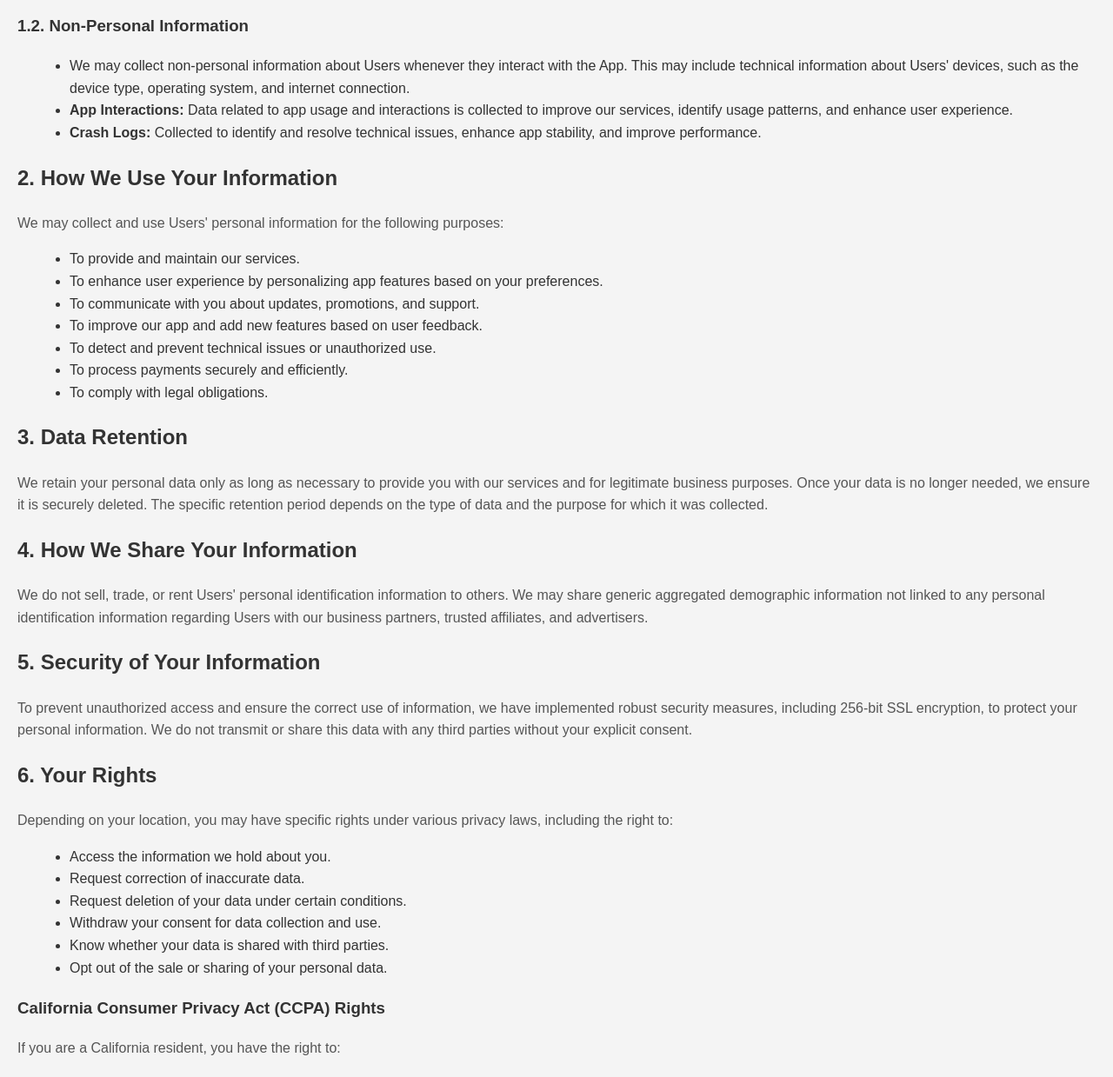
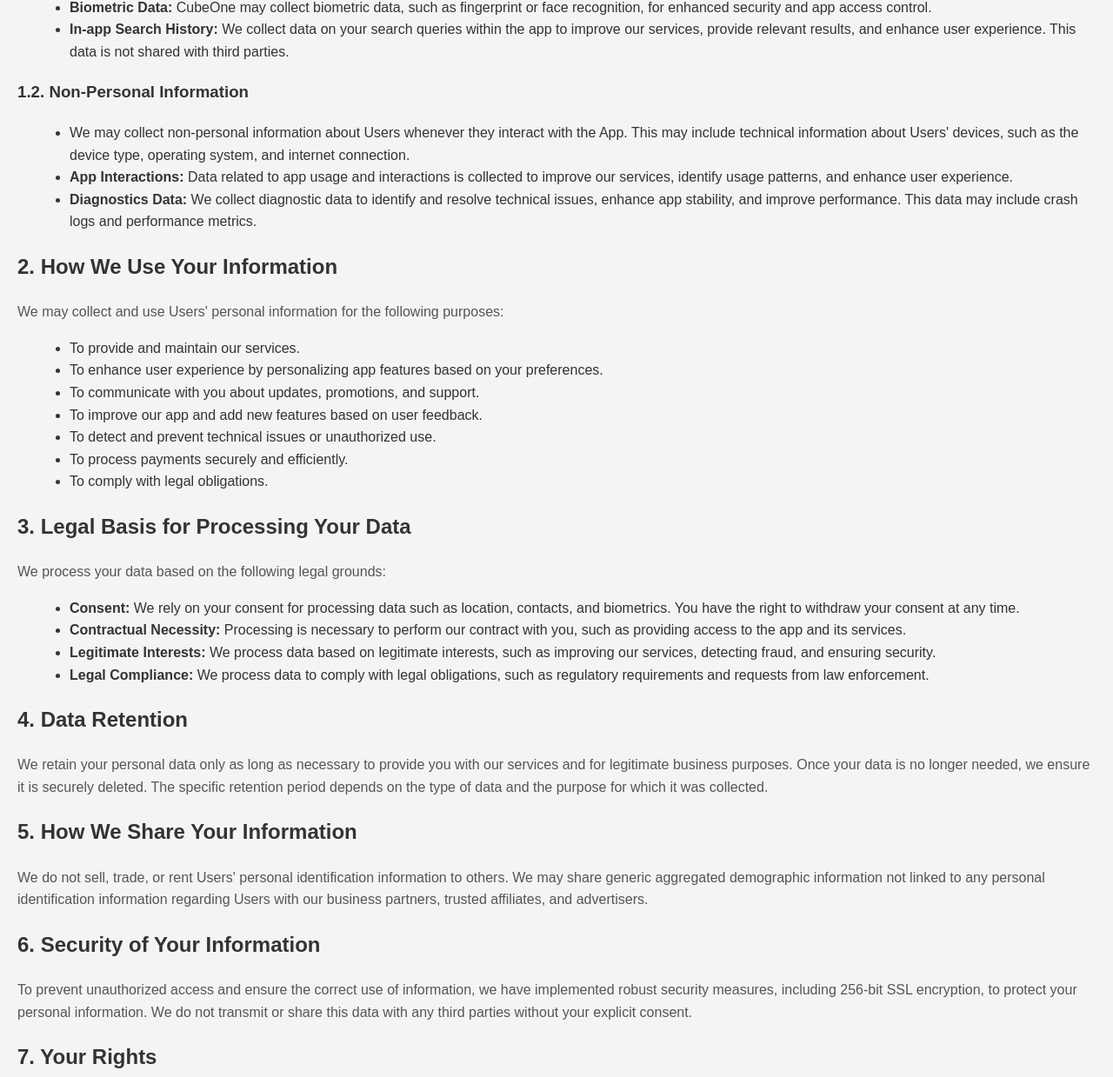
Before and after one commit to rohitjain9323/privacy_policy, a plain HTML site: page index.html in a window 1280 px wide. Shown: the part 1236-2475 px from the top of the page at 87% size. Drawn offline with Linux system fonts and the light colour scheme.

Commit message:
Update index.html

```diff
--- a/index.html
+++ b/index.html
@@ -47,6 +47,7 @@
 
     <h3>1.1. Personal Information</h3>
     <ul>
+        <li><strong>User ID:</strong> We collect your User ID to uniquely identify your account within the app for authentication, personalization, and support purposes.</li>
         <li><strong>Name, Email Address, and Phone Number:</strong> We collect this information when you register or interact with the app for personalized services, communication, and support.</li>
         <li><strong>Contacts:</strong> We collect contact information from your device to enable features such as sharing, synchronization, or recommendations. We do not store or share your contacts without your consent.</li>
         <li><strong>Calendar:</strong> We access your calendar to schedule meetings, set reminders, and provide notifications for your events.</li>
@@ -58,13 +59,14 @@
         <li><strong>Bluetooth:</strong> Bluetooth permissions are used for connecting to Bluetooth devices, such as speakers, headsets, or other compatible devices.</li>
         <li><strong>System Alerts:</strong> We may display system alerts for notifications and updates that require your immediate attention.</li>
         <li><strong>Biometric Data:</strong> CubeOne may collect biometric data, such as fingerprint or face recognition, for enhanced security and app access control.</li>
+        <li><strong>In-app Search History:</strong> We collect data on your search queries within the app to improve our services, provide relevant results, and enhance user experience. This data is not shared with third parties.</li>
     </ul>
 
     <h3>1.2. Non-Personal Information</h3>
     <ul>
         <li>We may collect non-personal information about Users whenever they interact with the App. This may include technical information about Users' devices, such as the device type, operating system, and internet connection.</li>
         <li><strong>App Interactions:</strong> Data related to app usage and interactions is collected to improve our services, identify usage patterns, and enhance user experience.</li>
-        <li><strong>Crash Logs:</strong> Collected to identify and resolve technical issues, enhance app stability, and improve performance.</li>
+        <li><strong>Diagnostics Data:</strong> We collect diagnostic data to identify and resolve technical issues, enhance app stability, and improve performance. This data may include crash logs and performance metrics.</li>
     </ul>
 
     <h2>2. How We Use Your Information</h2>
@@ -79,16 +81,25 @@
         <li>To comply with legal obligations.</li>
     </ul>
 
-    <h2>3. Data Retention</h2>
+    <h2>3. Legal Basis for Processing Your Data</h2>
+    <p>We process your data based on the following legal grounds:</p>
+    <ul>
+        <li><strong>Consent:</strong> We rely on your consent for processing data such as location, contacts, and biometrics. You have the right to withdraw your consent at any time.</li>
+        <li><strong>Contractual Necessity:</strong> Processing is necessary to perform our contract with you, such as providing access to the app and its services.</li>
+        <li><strong>Legitimate Interests:</strong> We process data based on legitimate interests, such as improving our services, detecting fraud, and ensuring security.</li>
+        <li><strong>Legal Compliance:</strong> We process data to comply with legal obligations, such as regulatory requirements and requests from law enforcement.</li>
+    </ul>
+
+    <h2>4. Data Retention</h2>
     <p>We retain your personal data only as long as necessary to provide you with our services and for legitimate business purposes. Once your data is no longer needed, we ensure it is securely deleted. The specific retention period depends on the type of data and the purpose for which it was collected.</p>
 
-    <h2>4. How We Share Your Information</h2>
+    <h2>5. How We Share Your Information</h2>
     <p>We do not sell, trade, or rent Users' personal identification information to others. We may share generic aggregated demographic information not linked to any personal identification information regarding Users with our business partners, trusted affiliates, and advertisers.</p>
 
-    <h2>5. Security of Your Information</h2>
+    <h2>6. Security of Your Information</h2>
     <p>To prevent unauthorized access and ensure the correct use of information, we have implemented robust security measures, including 256-bit SSL encryption, to protect your personal information. We do not transmit or share this data with any third parties without your explicit consent.</p>
 
-    <h2>6. Your Rights</h2>
+    <h2>7. Your Rights</h2>
     <p>Depending on your location, you may have specific rights under various privacy laws, including the right to:</p>
     <ul>
         <li>Access the information we hold about you.</li>
@@ -113,20 +124,20 @@
     <h3>Virginia Consumer Data Protection Act (VCDPA) Rights</h3>
     <p>If you are a Virginia resident, you have the right to access, correct, delete, and obtain a copy of your personal data. You also have the right to opt out of the sale of your data, targeted advertising, and profiling for decisions with legal or significant effects.</p>
 
-    <h2>7. Opt-Out of Data Sharing</h2>
+    <h2>8. Opt-Out of Data Sharing</h2>
     <p>To opt-out of data sharing, targeted advertising, or any other use of your personal data, please contact us at support@futurescapetech.com. You may also adjust your device or app settings to limit data collection or withdraw your consent at any time.</p>
 
-    <h2>8. Permissions and APIs Access</h2>
+    <h2>9. Permissions and APIs Access</h2>
     <p>Our app requests permissions and accesses APIs only when necessary to implement features or services that are critical to your experience within the app. Permissions are requested incrementally and in context so that you understand why we need access. We do not use or request access to sensitive data for purposes that are not disclosed or for features that are not implemented.</p>
     <p>We use the data only for purposes that you have consented to. If, in the future, we need to use your data for other purposes, we will ask for your explicit consent and ensure you agree to the additional uses.</p>
 
-    <h2>9. Third-Party Services</h2>
+    <h2>10. Third-Party Services</h2>
     <p>Our app may contain links to third-party services. This Privacy Policy does not apply to third-party services, and we are not responsible for the privacy practices of these services. We encourage you to read their privacy policies before engaging with them.</p>
 
-    <h2>10. Changes to This Privacy Policy</h2>
+    <h2>11. Changes to This Privacy Policy</h2>
     <p>We may update our Privacy Policy from time to time. We will notify you of any changes by posting the new Privacy Policy on this page. You are advised to review this Privacy Policy periodically for any changes.</p>
 
-    <h2>11. Contact Us</h2>
+    <h2>12. Contact Us</h2>
     <p>If you have any questions or concerns about this Privacy Policy, please contact us at:</p>
     <p><strong>Email:</strong> support@futurescapetech.com<br>
     <strong>Address:</strong> 1905, Cyber One, Plot No. 4 & 6, Sector 30-A, Vashi, Navi Mumbai 400 703, Maharashtra, India</p>
```
